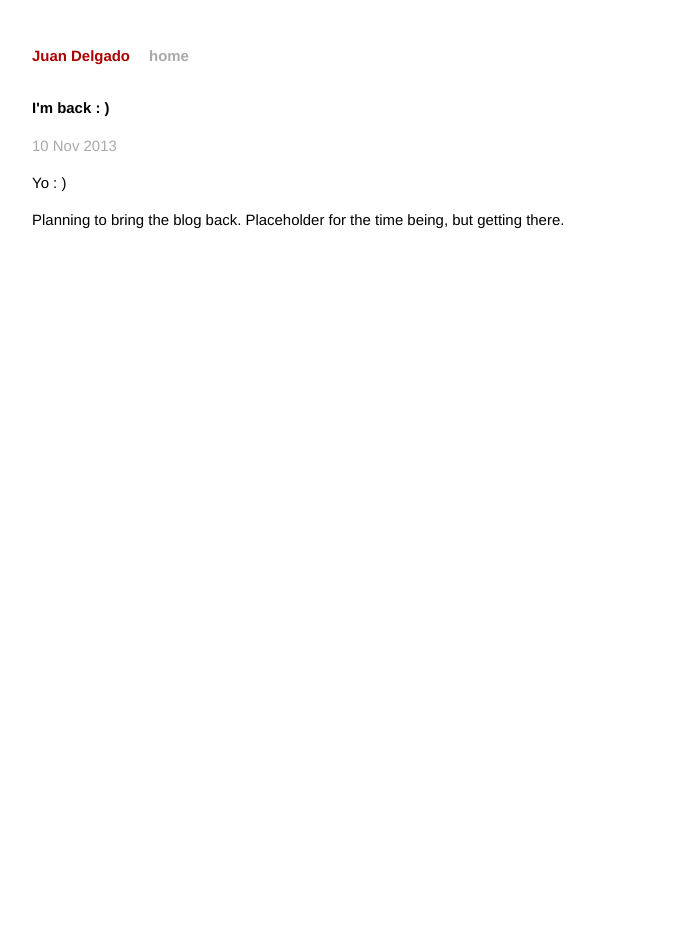
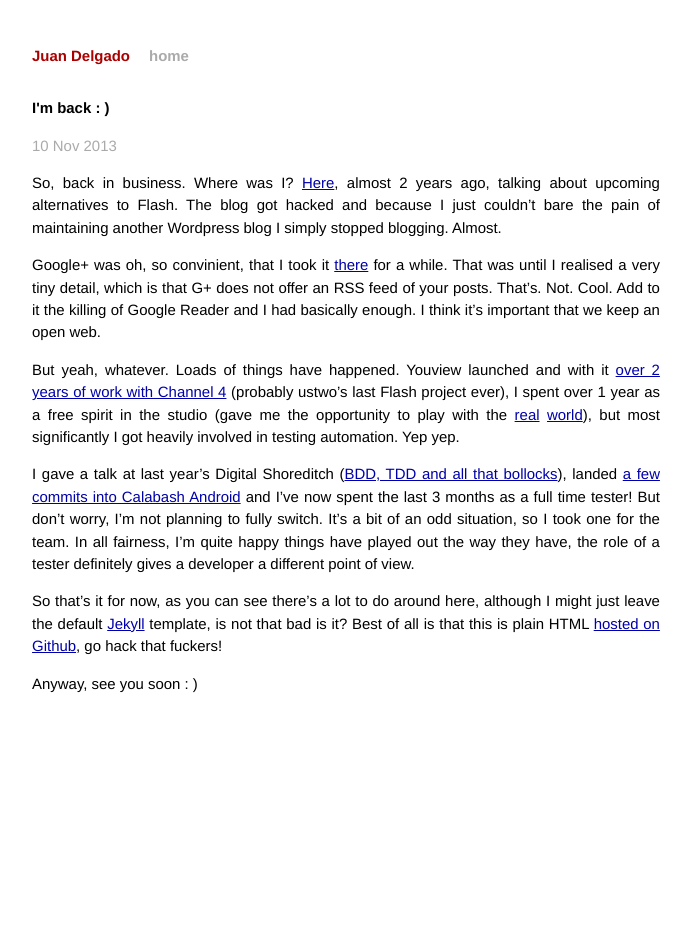
Before and after one commit to juandelgado/blog.juandelgado.es, a Jekyll site: the page built from _posts/2013-11-10-im-back.md, in a window 1280 px wide. Shown: the whole page, without its empty margins (294-985 px from the left). Built offline with Jekyll 4.4.1, drawn with Linux system fonts in a browser that asks for light colours; Markdown is read by kramdown in place of the engine named in the settings.

Commit message:
That's more like it, almost there with the back in business post.

```diff
--- a/_posts/2013-11-10-im-back.md
+++ b/_posts/2013-11-10-im-back.md
@@ -4,6 +4,14 @@ title:  "I'm back : )"
 date:   2013-11-10 18:00:00
 ---
 
-Yo : )
+So, back in business. Where was I? [Here](http://blog.zarate.tv/2011/11/19/write-once-compile-everywhere/), almost 2 years ago, talking about upcoming alternatives to Flash. The blog got hacked and because I just couldn't bare the pain of maintaining another Wordpress blog I simply stopped blogging. Almost.
 
-Planning to bring the blog back. Placeholder for the time being, but getting there.
+Google+ was oh, so convinient, that I took it [there](https://plus.google.com/u/0/116335321298644733410/posts) for a while. That was until I realised a very tiny detail, which is that G+ does not offer an RSS feed of your posts. That's. Not. Cool. Add to it the killing of Google Reader and I had basically enough. I think it's important that we keep an open web.
+
+But yeah, whatever. Loads of things have happened. Youview launched and with it [over 2 years of work with Channel 4](http://thenextweb.com/insider/2012/10/08/ustwo/) (probably ustwo's last Flash project ever), I spent over 1 year as a free spirit in the studio (gave me the opportunity to play with the [real](http://www.ustwo.co.uk/blog/midi-controller-to-philips-hue/) [world](http://ustwo.com/blog/digitally-engaged/)), but most significantly I got heavily involved in testing automation. Yep yep.
+
+I gave a talk at last year's Digital Shoreditch ([BDD, TDD and all that bollocks](http://lanyrd.com/2013/digital-shoreditch-festival/scdwxp/)), landed [a few commits into Calabash Android](https://github.com/calabash/calabash-android/commits?author=juandelgado) and I've now spent the last 3 months as a full time tester! But don't worry, I'm not planning to fully switch. It's a bit of an odd situation, so I took one for the team. In all fairness, I'm quite happy things have played out the way they have, the role of a tester definitely gives a developer a different point of view.
+
+So that's it for now, as you can see there's a lot to do around here, although I might just leave the default [Jekyll](http://jekyllrb.com/) template, is not that bad is it? Best of all is that this is plain HTML [hosted on Github](https://github.com/juandelgado/blog.juandelgado.es), go hack that fuckers!
+
+Anyway, see you soon : )
```
